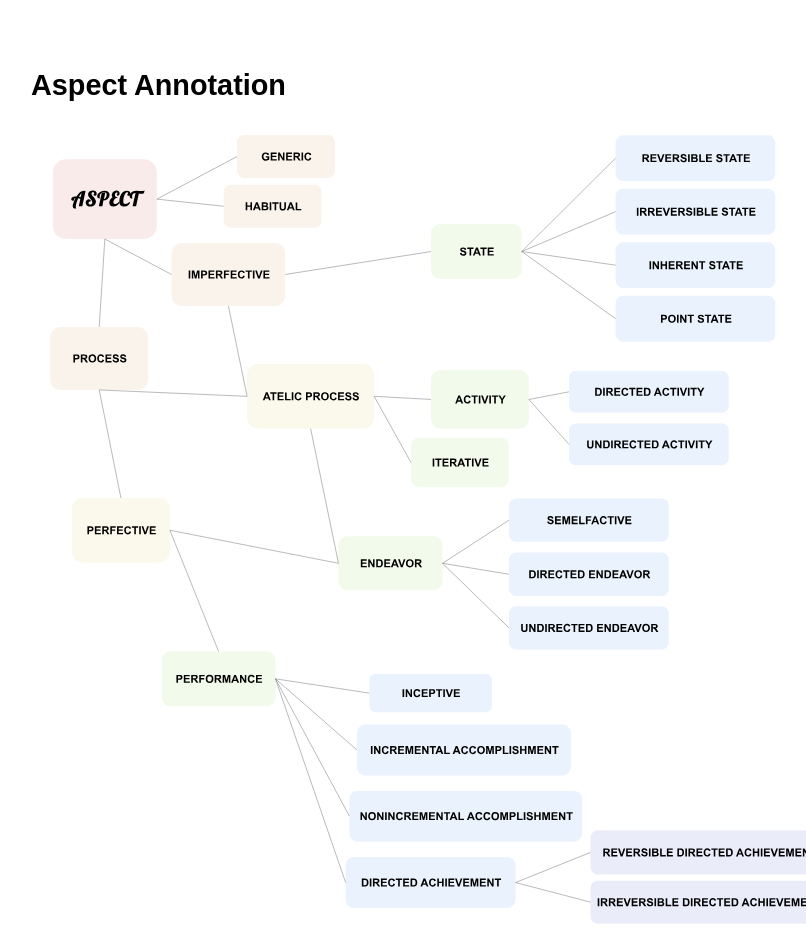
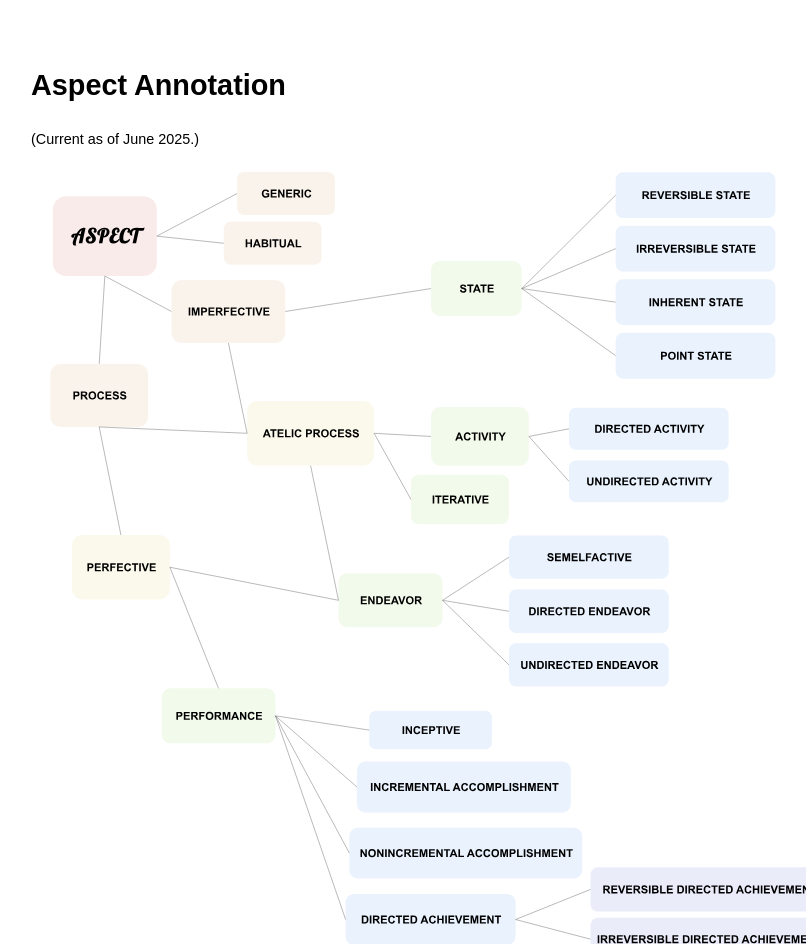
Before and after one commit to jbonn/jbonn.github.io, a plain HTML site: page UMR-Schema-Resources/Aspect.html in a window 1280 px wide. Shown: the top 944 px of the page, without its empty margins (209-1015 px from the left). Drawn offline with Linux system fonts and the light colour scheme.

Commit message:
Update Aspect.html

```diff
--- a/UMR-Schema-Resources/Aspect.html
+++ b/UMR-Schema-Resources/Aspect.html
@@ -96,6 +96,7 @@
 <body>
 
 <h1>Aspect Annotation</h1>
+<p>(Current as of June 2025.)</p>
 
 <a href="images/aspectLattice-types.svg" target="_blank" title="Open full-size image">
   <img src="images/aspectLattice-types.svg" alt="Aspect Lattice" width="100%">
```
